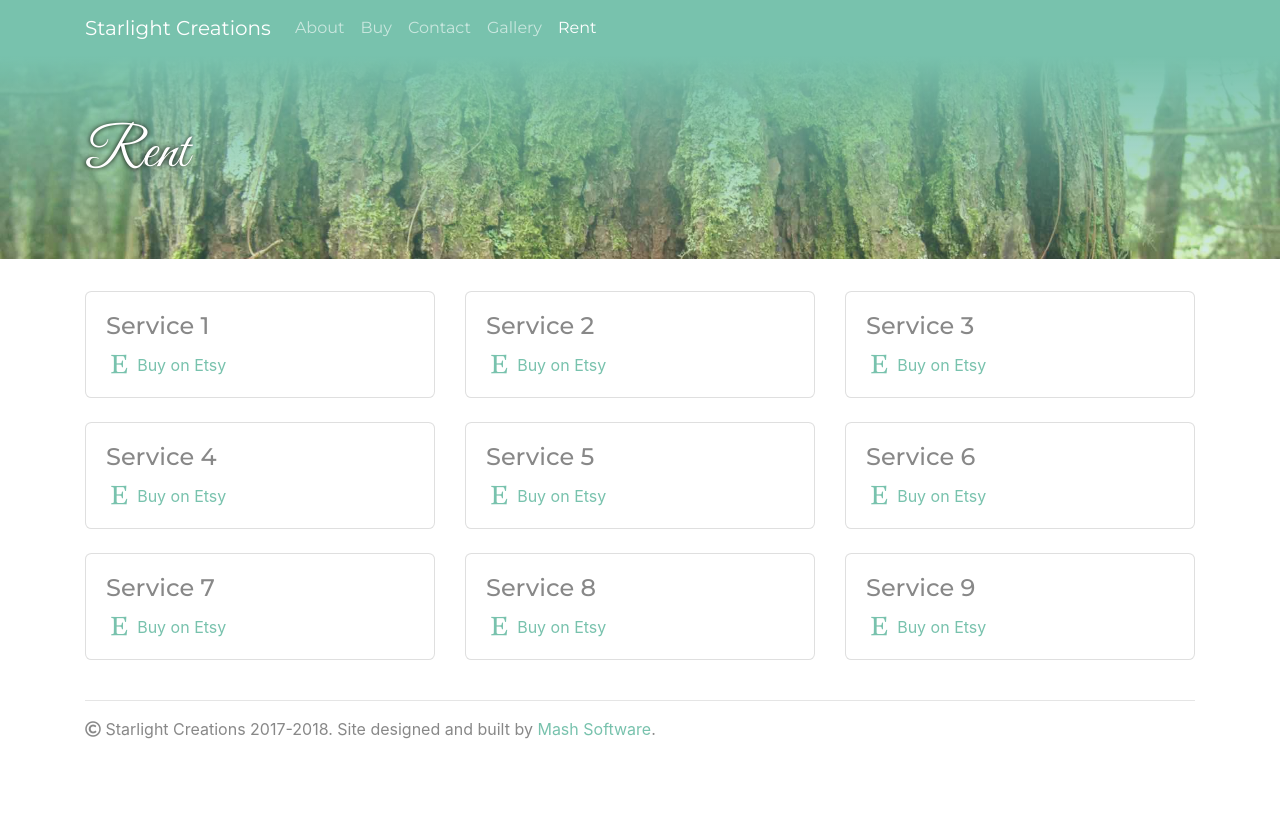
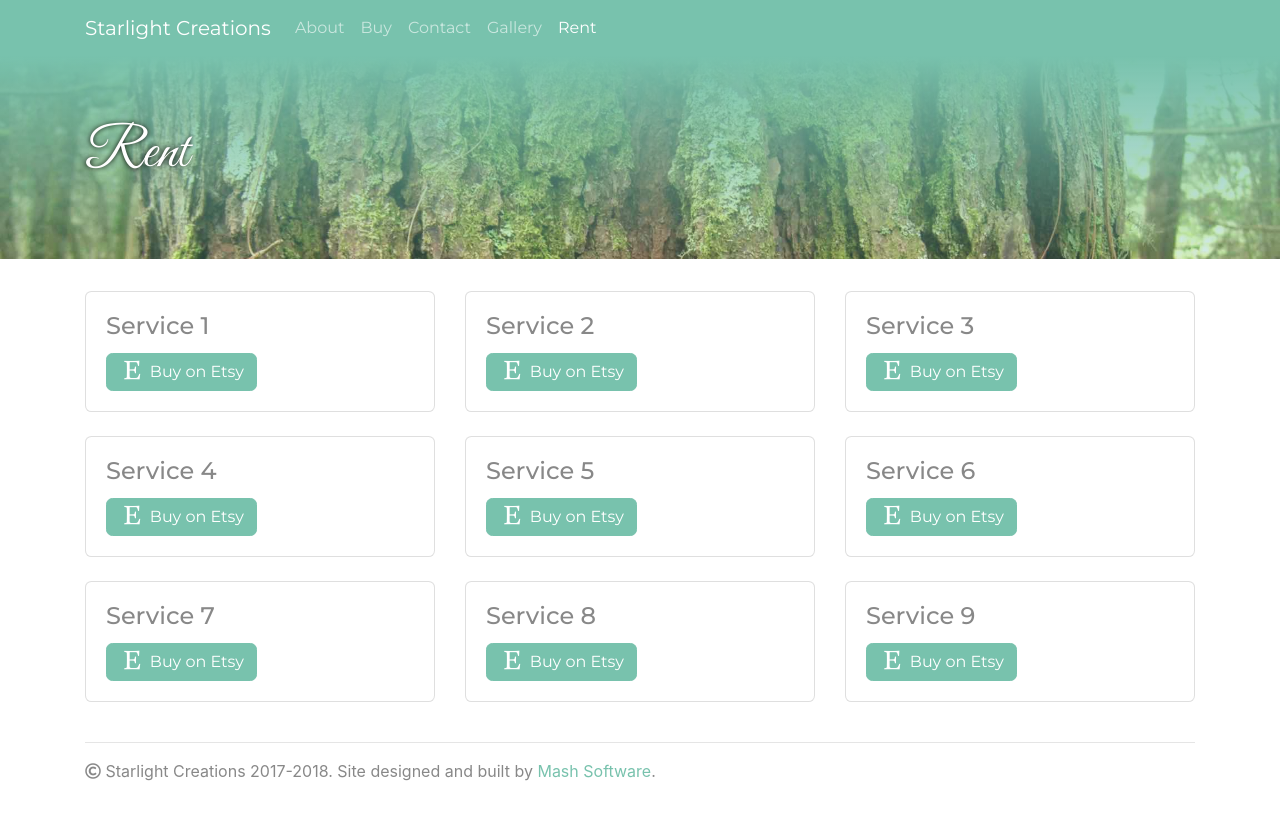
Before and after one commit to starlight-creations/starlight-creations.github.io, a Jekyll site: the page built from rent.html, in a window 1280 px wide. Shown: the top 820 px of the page. Built offline with Jekyll 4.4.1, drawn with Linux system fonts in a browser that asks for light colours; nearby versions of some CDN libraries.

Commit message:
buy buttons

```diff
--- a/_includes/item.html
+++ b/_includes/item.html
@@ -2,6 +2,6 @@
     {% if item.img %}<img class="card-img-top" src="{{site.baseurl}}{{item.img}}" alt="{{item.name}}">{% endif %}
     <div class="card-body">
         <h4 class="card-title">{{item.name}}</h4>
-        <a href="{{item.url}}" class="card-link"><i class="fab fa-etsy fa-fw fa-lg"></i> Buy on Etsy</a>
+        <a href="{{item.url}}" class="btn btn-primary"><i class="fab fa-etsy fa-fw fa-lg"></i> Buy on Etsy</a>
     </div>
 </div>
```
